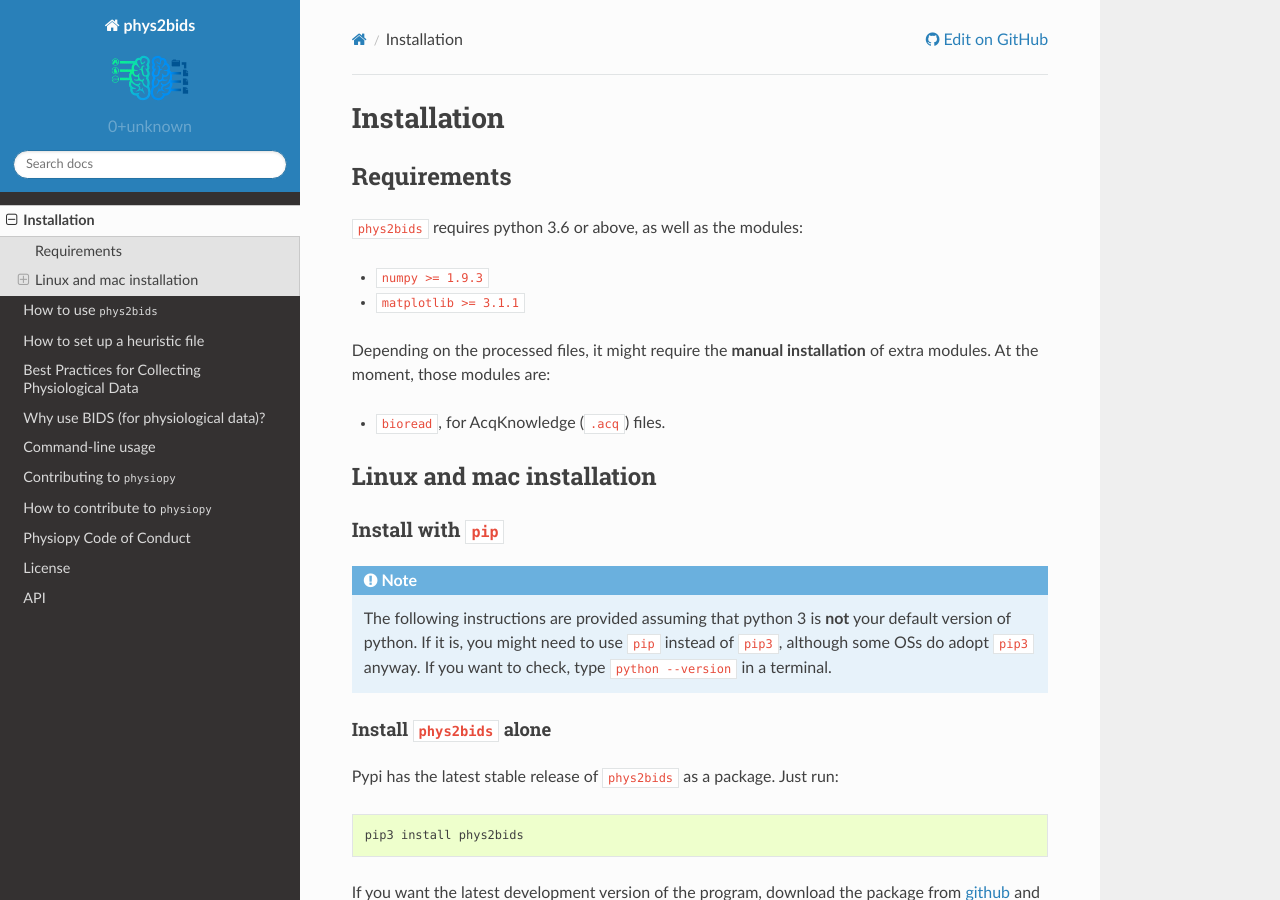
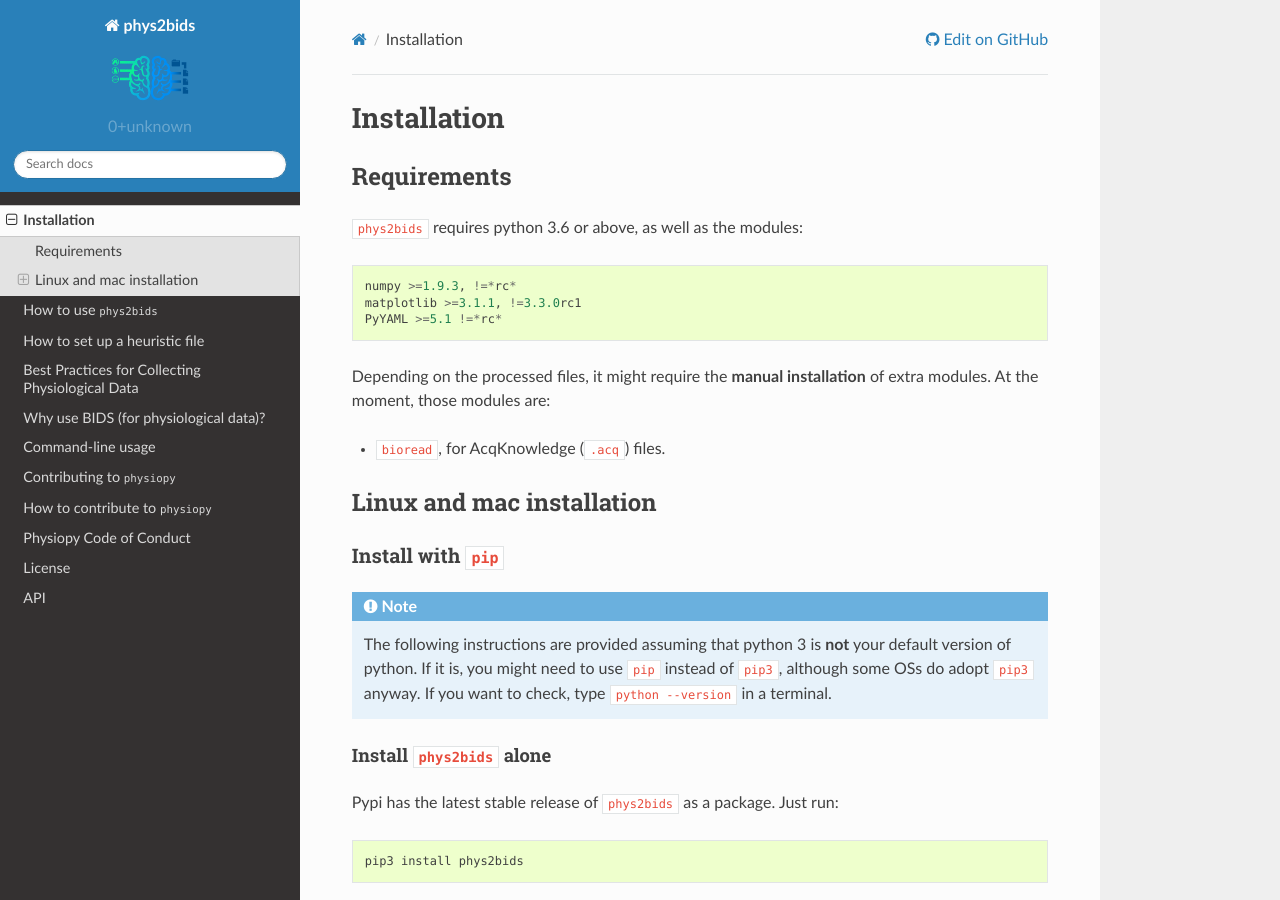
Before and after one commit to physiopy/phys2bids, a Sphinx documentation site: the page built from docs/installation.rst, in a window 1280 px wide and 900 px high. Built offline with Sphinx 7.4.7 and the Read the Docs theme 2.0.0, drawn with Linux system fonts in a browser that asks for light colours; part of the change alters nothing that is shown.

Commit message:
Add list of requirements in documentation

```diff
--- a/docs/installation.rst
+++ b/docs/installation.rst
@@ -9,8 +9,9 @@ Requirements
 
 ``phys2bids`` requires python 3.6 or above, as well as the modules:
 
-- ``numpy >= 1.9.3``
-- ``matplotlib >= 3.1.1``
+.. literalinclude:: ../setup.cfg
+   :lines: 25-27
+   :dedent: 4
 
 Depending on the processed files, it might require the **manual installation** of extra modules.
 At the moment, those modules are:
```
